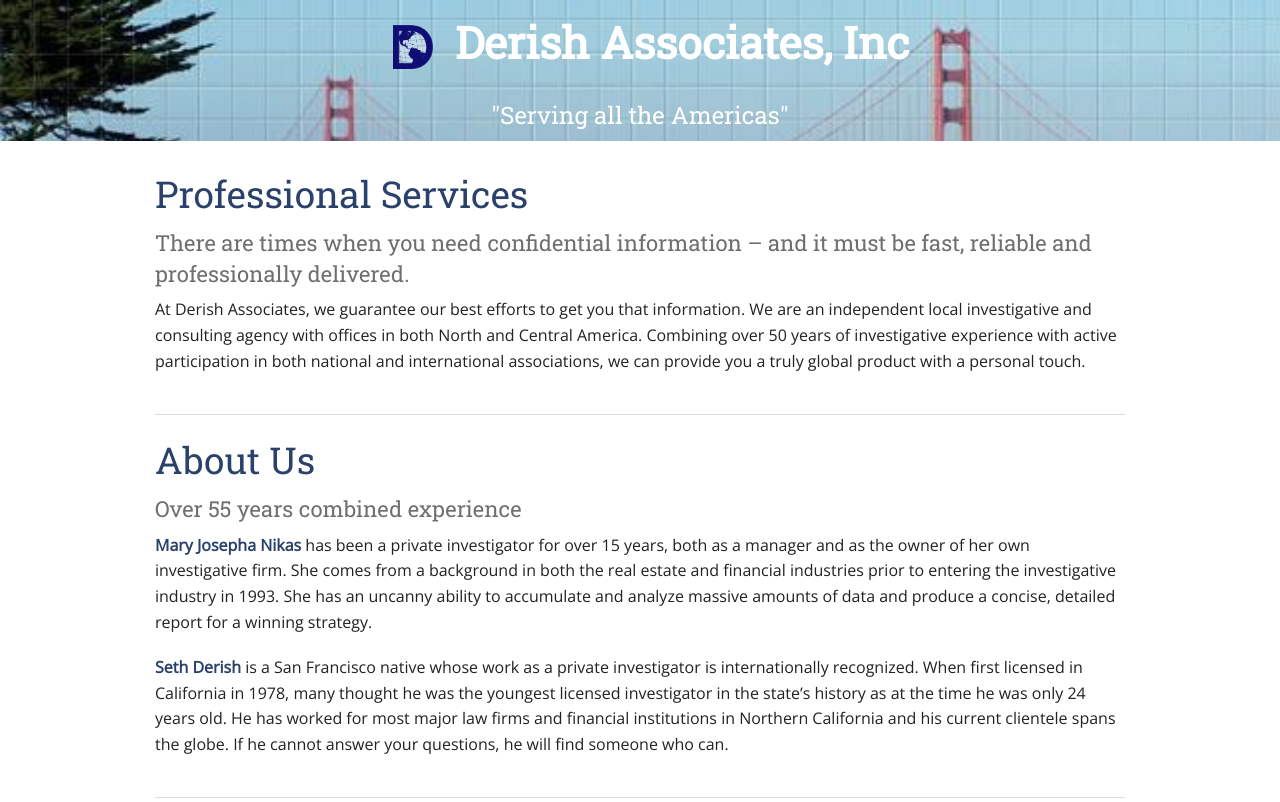
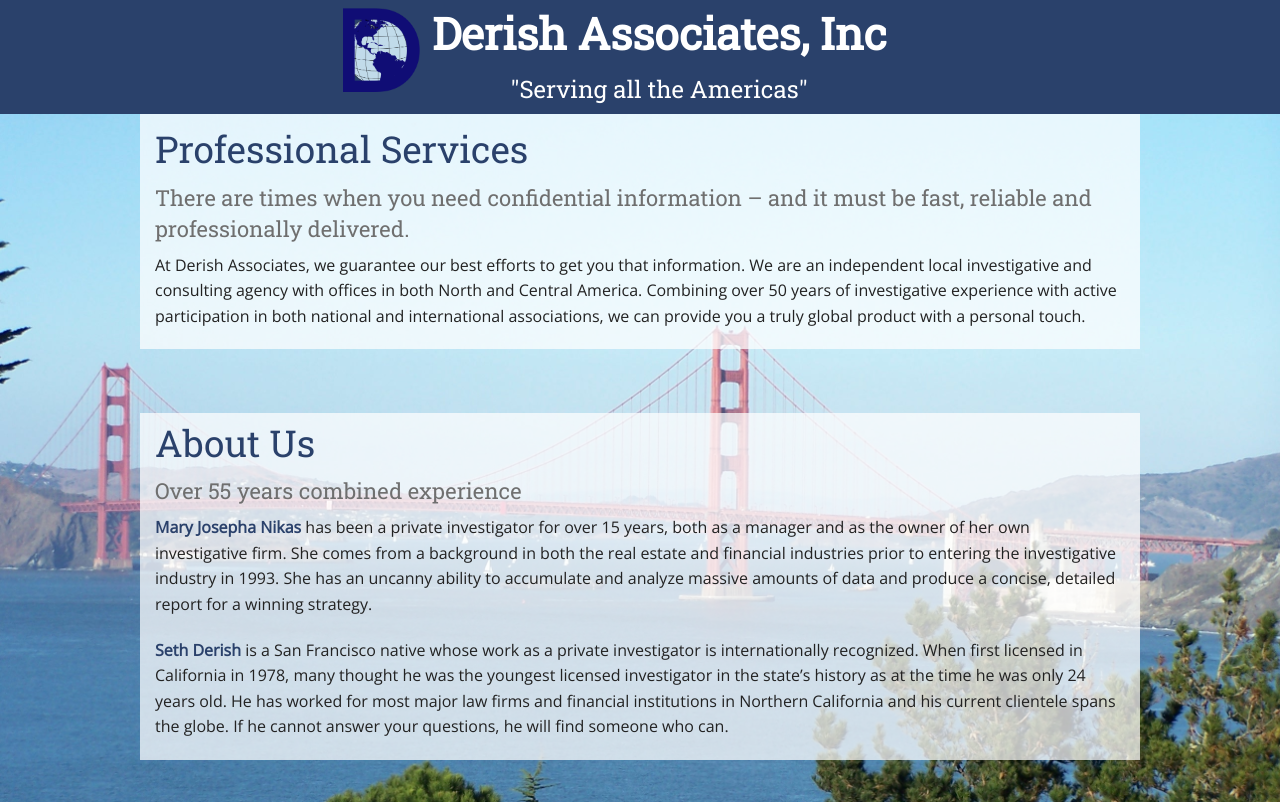
Before and after one commit to elsa1223/Private-Eyes-Website, a plain HTML site: page index.html in a window 1280 px wide. Shown: the top 802 px of the page. Drawn offline with nearby package versions, Linux system fonts and the light colour scheme; files whose address does not match are found by name.

Commit message:
Upload 2

```diff
--- a/css/style.css
+++ b/css/style.css
@@ -20,23 +20,29 @@ strong {
 
 body {
 	font-family: 'Open Sans', sans-serif;
+	background-color: #fff;
+	background-repeat: no-repeat;
+	background-position: top;
+	background-attachment: fixed;
+	background-size: cover;
 }
 
 .header {
 	background-color: #2a416b;
-	background-repeat: no-repeat;
-	background-position: top;
-	background-attachment: fixed;
-	background-size: 100%;
 	width: 100%;
 	margin-left: auto;
 	margin-right: auto;
 	max-width: initial;
+	z-index: 99;
 }
 
 #logo {
 	margin: 0.5em;
-	max-height: 1em;
+	max-height: 6em;
+}
+
+.logo-div {
+	margin-left: 20em;
 }
 
 .subheader {
@@ -48,13 +54,18 @@ body {
 	color: #fff;
 }
 
+.body-top {
+	background-color: #fff;
+	padding-top: 6em;
+}
+
+.body-middle {
+	margin-top: 4em;
+}
+
 .footer {
 	color: #fff;
 	background-color: #2a416b;
-	background-repeat: no-repeat;
-	background-position: bottom;
-	background-attachment: fixed;
-	background-size: 100%;
 }
 
 .footer, .footer p {
@@ -73,6 +84,14 @@ li {
 }
 
 @media only screen and (min-width: 40.063em) {
-    .header, .footer { background-image: url(../img/tiny-bridge.jpg) }
+    body {
+    	background-image: url(../img/sanfran.jpg);
+    	background-color: #2a416b;
+    	}
+	.header { position: fixed; }
+}
 
+.transparent {
+  background:#fff;
+  background:rgba(255,255,255,0.73);
 }
--- a/index.html
+++ b/index.html
@@ -4,39 +4,47 @@
     <meta charset="utf-8" />
     <meta name="viewport" content="width=device-width, initial-scale=1.0" />
     <title>Derish Associates Private Investigators</title>
-    <link rel="stylesheet" href="css/foundation.css" />
-    <link rel="stylesheet" href="css/style.css" />
-    <link href='http://fonts.googleapis.com/css?family=Roboto+Slab' rel='stylesheet' type='text/css'>
-    <link href='http://fonts.googleapis.com/css?family=Open+Sans' rel='stylesheet' type='text/css'>
-    <script src="js/vendor/modernizr.js"></script>
+    <link rel="stylesheet" href="css/foundation.css">
+    <link rel="stylesheet" href="css/style.css">
+    <link href="http://fonts.googleapis.com/css?family=Roboto+Slab" rel="stylesheet" type="text/css">
+    <link href="http://fonts.googleapis.com/css?family=Open+Sans" rel="stylesheet" type="text/css">
+    <script src="https://ajax.googleapis.com/ajax/libs/jquery/2.1.3/jquery.min.js"></script>
   </head>
   <body>
 
-    <div class="columns small-12 header text-center">
-      <h1><img src="img/transparent-d.png" id="logo">Derish Associates, Inc</h1>
-      <h1 class="subheader" id="subtitle">"Serving all the Americas"</h1>
+
+    <div class="row header">
+      <div class="columns small-1 logo-div">
+        <img src="img/transparent-d.png" id="logo">
+      </div>
+      <div class="columns small-centered small-5 text-center">
+        <h1>Derish Associates, Inc</h1>
+        <h1 class="subheader" id="subtitle">"Serving all the Americas"</h1>
+      </div>
     </div>
 
-    <div class="row">
+    <div class="row body-top transparent">
       <div class="columns small-12"><br>
         <h2>Professional Services</h2>
         <h2 class="subheader">There are times when you need confidential information – and it must be fast, reliable and professionally delivered.</h2>
 
         <p>At Derish Associates, we guarantee our best efforts to get you that information. We are an independent local investigative and consulting agency with offices in both North and Central America. Combining over 50 years of investigative experience with active participation in both national and international associations, we can provide you a truly global product with a personal touch.</p>
       </div>
+    </div>
 
+    <div class="row body-middle transparent">
       <div class="columns small-12">
-        <hr></hr>
         <h2>About Us</h2>
         <h2 class="subheader">Over 55 years combined experience</h2>
         <p><strong>Mary Josepha Nikas</strong> has been a private investigator for over 15 years, both as a manager and as the owner of her own investigative firm. She comes from a background in both the real estate and financial industries prior to entering the investigative industry in 1993. She has an uncanny ability to accumulate and analyze massive amounts of data and produce a concise, detailed report for a winning strategy.</p>
 
         <p><strong>Seth Derish</strong> is a San Francisco native whose work as a private investigator is internationally recognized. When first licensed in California in 1978, many thought he was the youngest licensed investigator in the state’s history as at the time he was only 24 years old. He has worked for most major law firms and financial institutions in Northern California and his current clientele spans the globe. If he cannot answer your questions, he will find someone who can.</p>
       </div>
+    </div>
 
 
+    <div class="row body-middle transparent">
       <div class="columns small-12 small-text-left medium-text-center">
-        <hr></hr>
         <h2>Contact Us</h2>
         <h2 class="subheader">Call today for a free quote</h2>
       </div>
```
